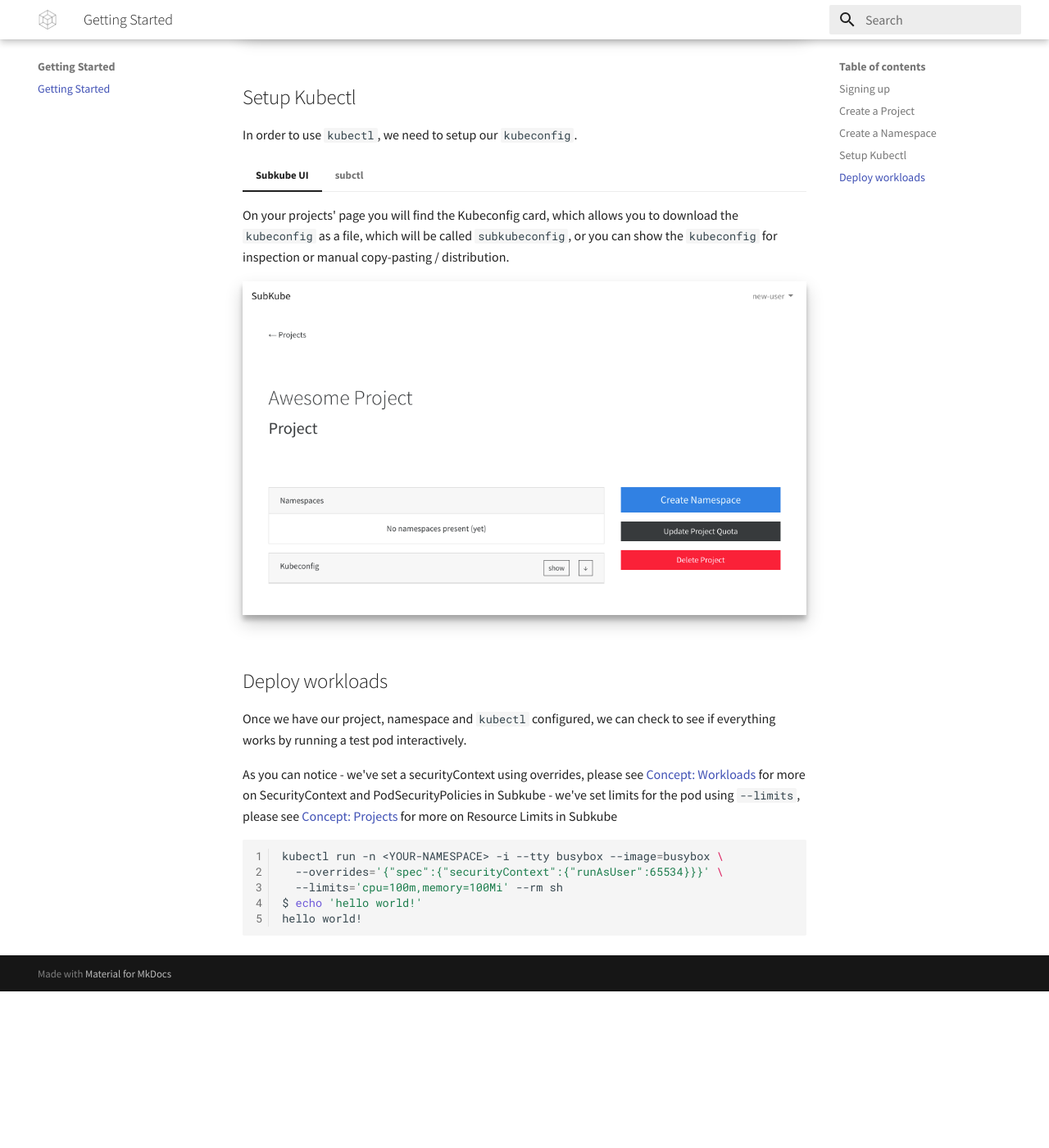
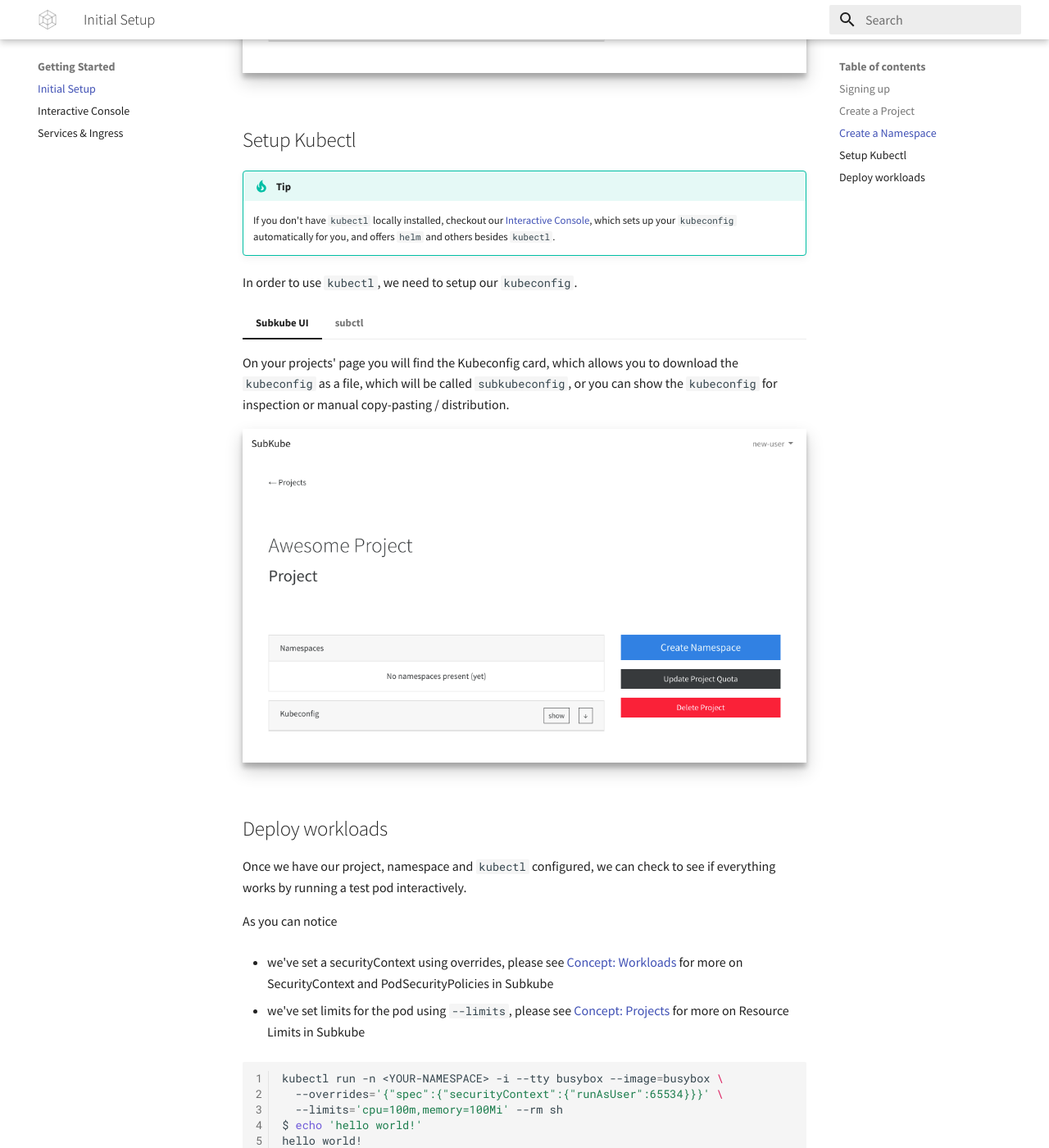
Before and after one commit to subkube/docs, an MkDocs documentation site: the page built from docs/getting_started/initial_setup.md, in a window 1280 px wide and 1400 px high, scrolled down 1808 px. Shown: the whole window at 82% size. Built offline with MkDocs 1.6.1 and Material for MkDocs 9.7.7, drawn with Linux system fonts in a browser that asks for light colours; before the commit the page ends 3017 px from its top, so only the background shows below that; some of the changed text lies outside the part shown.

Commit message:
Add docs on how to use interactive terminal

````diff
--- a/docs/getting_started.md
+++ b/docs/getting_started/initial_setup.md
@@ -1,4 +1,4 @@
-# Getting Started
+# Initial Setup
 
 !!! tip
     For hardcore command line users, we've created `subctl`, a simple CLI tool
@@ -13,11 +13,11 @@
 
 Before you can start creating projects, you'll need to setup a billing method
 
-!!!+ tip
-  If you wish to use `subctl`, don't forget to log in
-  ``` sh
-  subctl login
-  ```
+!!! tip
+    If you wish to use `subctl`, don't forget to log in
+    ``` sh
+    subctl login
+    ```
 
 
 ## Create a Project
@@ -58,6 +58,9 @@
 
 ## Setup Kubectl
 
+!!! tip
+    If you don't have `kubectl` locally installed, checkout our [Interactive Console](interactive_console.md), which sets up your `kubeconfig` automatically for you, and offers `helm` and others besides `kubectl`.
+
 In order to use `kubectl`, we need to setup our `kubeconfig`.
 
 === "Subkube UI"
@@ -82,11 +85,14 @@
 see if everything works by running a test pod interactively.
 
 As you can notice
+
 - we've set a securityContext using overrides, please see
   [Concept: Workloads](/concepts/workloads/) for more on SecurityContext and
   PodSecurityPolicies in Subkube
+
 - we've set limits for the pod using `--limits`, please see
   [Concept: Projects](/concepts/projects) for more on Resource Limits in Subkube
+
 
 ```sh
 kubectl run -n <YOUR-NAMESPACE> -i --tty busybox --image=busybox \
--- a/mkdocs.yml
+++ b/mkdocs.yml
@@ -27,7 +27,9 @@
 nav:
   - Home: index.md
   - Getting Started:
-    - Getting Started: getting_started.md
+    - Initial Setup: getting_started/initial_setup.md
+    - Interactive Console: getting_started/interactive_console.md
+    - Services & Ingress: getting_started/services_ingresses.md
   - Concepts:
     - Project: concepts/project.md
     - Workloads: concepts/workloads.md
@@ -36,8 +38,8 @@
     - Configure a Pod to run with a limited SecurityContext: guides/pod-security-context.md
     - Deploy from Docker Compose using Kompose: guides/kompose.md
     - Deploying Node-RED using Helm: guides/helm.md
-    - Using Ingress with CertManager: guides/ingress-certmanager.md
-    - Using Ingress with a Wildcard domain & certificate: guides/soon.md
+    # - Using Ingress with CertManager: guides/ingress-certmanager.md
+    # - Using Ingress with a Wildcard domain & certificate: guides/soon.md
     - Automated Deployment using Github Actions: guides/deploy-github-actions.md
     - Automated Deployment using Gitlab CI: guides/deploy-gitlab-ci.md
   - CLI:
````
Also changed, not shown: docs/getting_started/interactive_console.md (added, +36 -0 lines), docs/getting_started/services_ingresses.md (added, +1 -0 lines), docs/index.md (+4 -3 lines), docs/img/screenshots/interactive_terminal_button.png (added), docs/img/screenshots/interactive_terminal_open.png (added).
